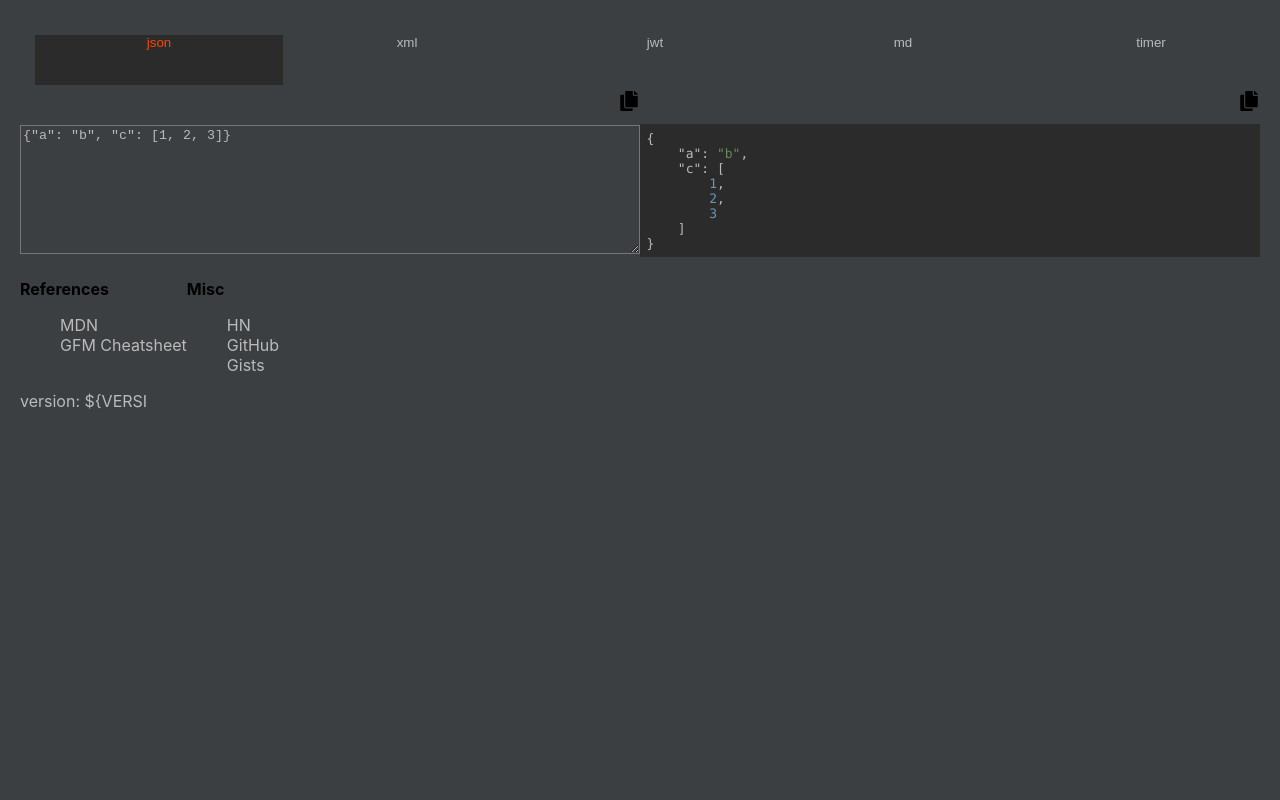
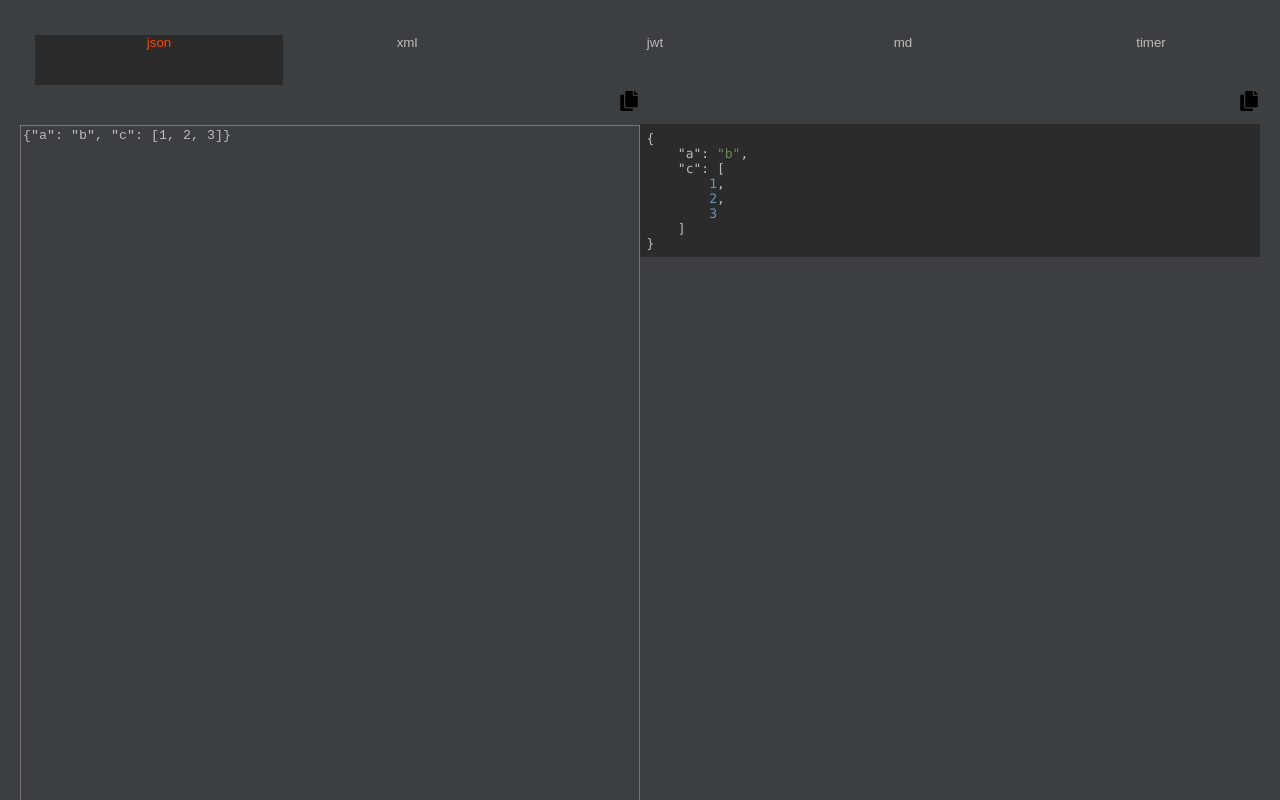
Before and after one commit to alexashley/dev-toolkit-pwa, a React (Create React App) app: page / in a window 1280 px wide. Shown: the top 800 px of the page. Built offline with nearby package versions, Linux system fonts and the light colour scheme.

Commit message:
Fixed height columns

```diff
--- a/src/App.css
+++ b/src/App.css
@@ -107,6 +107,7 @@ pre {
 .column {
     min-height: 100px;
     max-width: 100%;
+    height: 1000px;
     width: 50%;
 }
 
@@ -114,7 +115,7 @@ pre {
     background-color: var(--main-bg-color);
     margin-top: 8px;
     color: var(--text-color);
-    height: 70%;
+    height: 90%;
     min-height: 100px;
     box-sizing: border-box;
     width: 100%;
@@ -149,3 +150,7 @@ pre {
     margin-top: 10px;
     justify-content: flex-start;
 }
+
+pre {
+    height: 90%;
+}
```
